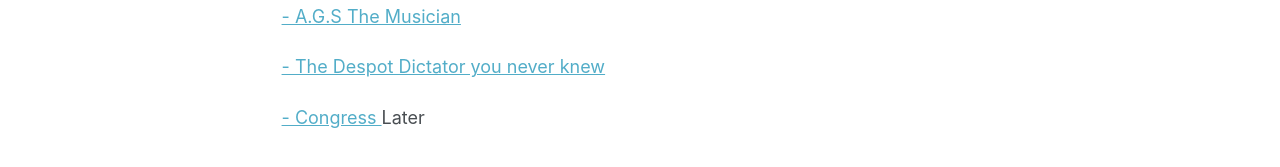
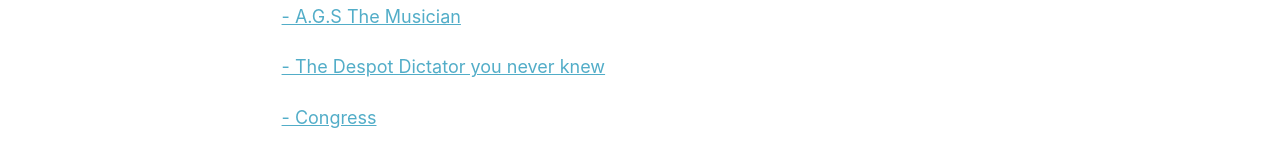
Before and after one commit to phdcsseiden/phdcsseiden.github.io, a Jekyll site: the page built from _pages/Duty.md, in a window 1280 px wide. Shown: the part 413-580 px from the top of the page. Built offline with Jekyll 4.4.1, drawn with Linux system fonts in a browser that asks for light colours.

Commit message:
Update Duty.md

```diff
--- a/_pages/Duty.md
+++ b/_pages/Duty.md
@@ -45,4 +45,4 @@
 
 
 
-<a href=" https://phdcsseiden.github.io/Congress/ "> - Congress  </a> Later
+<a href=" https://phdcsseiden.github.io/Congress/ "> - Congress  </a>
```
